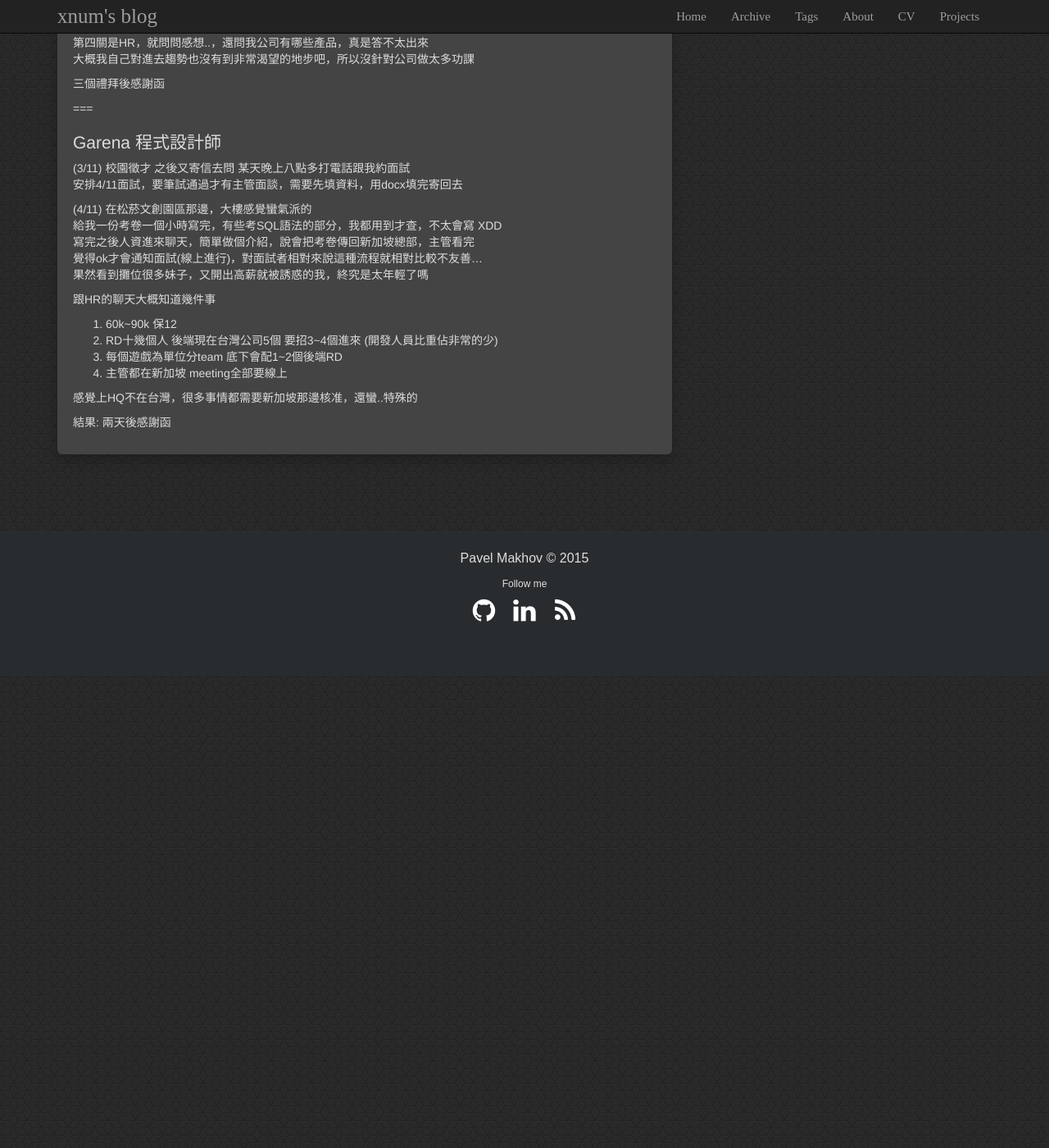
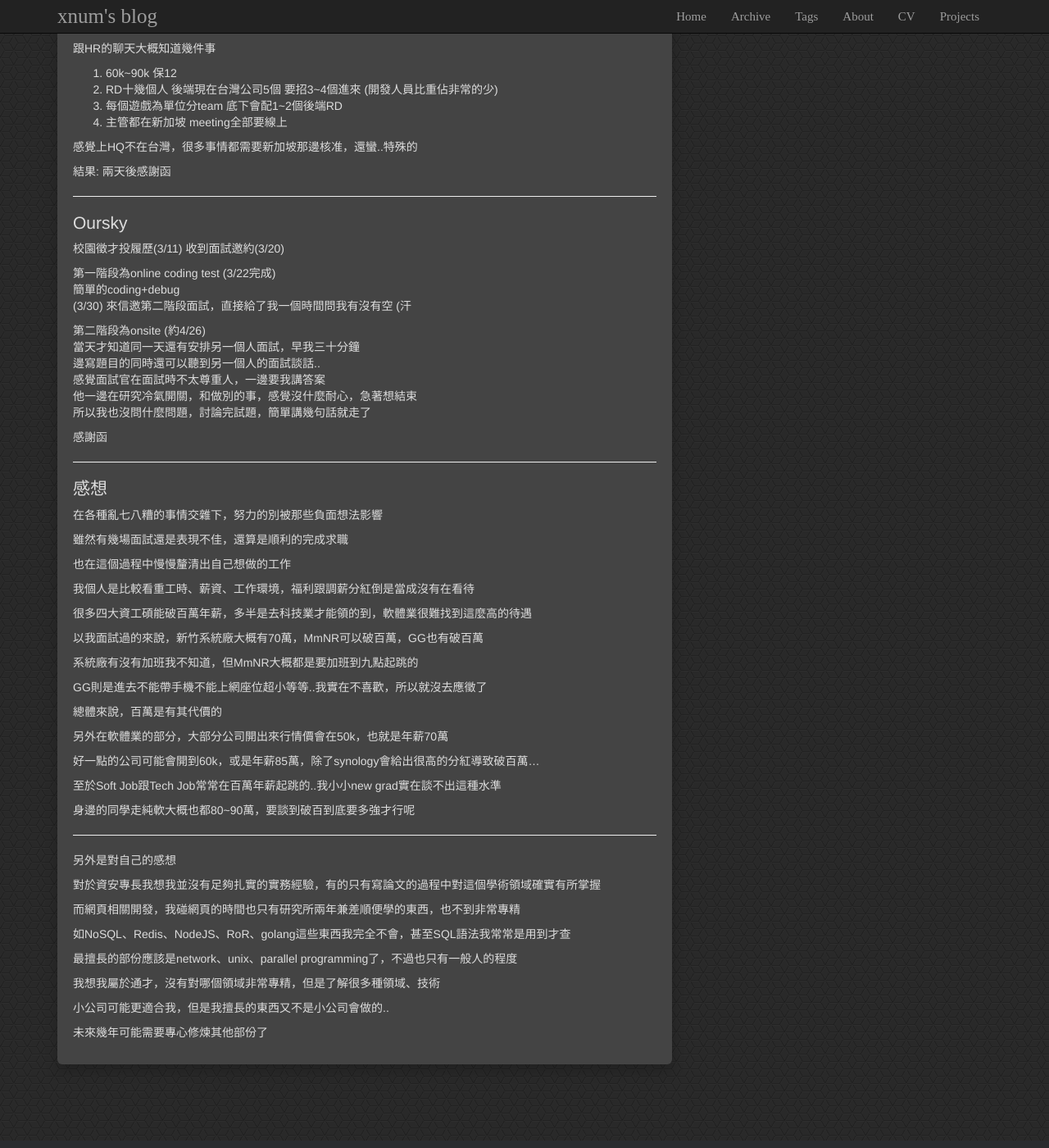
Before and after one commit to xnum/xnum.github.io, a Jekyll site: the page built from _posts/2017-05-09-find-job-4.md, in a window 1280 px wide and 1400 px high, scrolled down 3817 px. Shown: the whole window at 82% size. Built offline with Jekyll 4.4.1, drawn with Linux system fonts in a browser that asks for light colours; nearby versions of some CDN libraries; library files that are not in the unit come from our copies; before the commit the page ends 4641 px from its top, so only the background shows below that; some of the changed text lies outside the part shown.

Commit message:
Update 2017-05-09-find-job-4.md

```diff
--- a/_posts/2017-05-09-find-job-4.md
+++ b/_posts/2017-05-09-find-job-4.md
@@ -4,9 +4,11 @@
 tags: 求職
 ---
 
-這篇文章在三月就已經陸續建構，在全部面試完才一次公佈
+這篇文章在三月就已經陸續紀錄，在全部面試完才一次公佈
 
-最後總共投了16間，去掉我決定去的那間，跟KKBOX太晚才來找我，直接回絕之外，下面一共14間
+最後總共投了16間，去掉我決定去的那間，跟KKBOX太晚才來找我，只好婉拒
+
+下面一共14間
 
 ---
 
@@ -17,6 +19,22 @@
 - MixerBox: Backend Trainee Program (好像已經徵滿了)
 - Skymizer: System software engineer
 - TitanSoft
+
+---
+
+## 尊博 軟體工程師
+
+內推 所以只面了RD主管，一共三位
+
+徵才上寫skills為C++、C#、Uinty3D，不過主管說人資都沒更新內容，
+後端實際上code都用node.js和java(spring)開發了。
+有開始把業務推展到手機平板上，還會做一些直播串流，主要聚焦在中國和東南亞市場。
+簡單介紹論文，projects我有列的都問。
+
+有講到說博弈業算性質比較特殊的，要真的有興趣再跳進來做
+我是當一般的軟體業..，不過因為也很早面試，所以請人資5~6月再聯絡我
+
+口頭offer 但沒談到薪資範圍
 
 ---
 
@@ -59,7 +77,7 @@
 
 口頭offer get
 
-===
+---
 
 ## 明泰科技 無線寬頻 軟韌體研發工程師
 
@@ -74,13 +92,14 @@
 產品賣給電信商，工時正常，待遇達不到我的期望，但是福利各方面不錯
 
 最後一關是人資，提了福利，我給人資的答案是五六月快畢業時有興趣會再連絡公司。
-待遇為行情價，感覺他們收人標準是只要英文ok+會寫code
+
+待遇極限是51k保14，感覺他們收人標準是只要英文ok+會寫code
 
 從一點半進去到面試結束共約花兩小時。
 
 口頭 offer
 
-===
+---
 
 ## MTK Linux/RTOS軟體工程師
 
@@ -116,23 +135,7 @@
 
 無聲卡
 
-===
-
-## 尊博 軟體工程師
-
-內推 所以只面了RD主管，一共三位
-
-徵才上寫skills為C++、C#、Uinty3D，不過主管說人資都沒更新內容，
-後端實際上code都用node.js和java(spring)開發了。
-有開始把業務推展到手機平板上，還會做一些直播串流，主要聚焦在中國和東南亞市場。
-簡單介紹論文，projects我有列的都問。
-
-有講到說博弈業算性質比較特殊的，要真的有興趣再跳進來做
-我是當一般的軟體業..，不過因為也很早面試，所以請人資5~6月再聯絡我
-
-口頭offer
-
-===
+---
 
 ## Appier Backend or System Engineer
 
@@ -197,7 +181,7 @@
 結果他們還是堅持要五月底才能做決定
 時程問題之下，最後還是發給我感謝函了
 
-===
+---
 
 ## 趨勢科技
 
@@ -211,15 +195,18 @@
 第二關是主管面談，都是core tech部門，只是做不同領域(web, file, mail)
 大概就簡單聊聊經歷，有提到我們老師跟LAB
 好像我做的跟這些都比較沒相關，因為我也是誤打誤撞進去的XD
-這天剛好狀況比較差，表現上都卡卡的，自評應該是蠻糟
-第三關也是主管面談，又換不同領域的(病毒、威脅)，就比較有調整過來了..
+第三關也是主管面談，又換不同領域的(病毒、威脅)
 主要這兩關都偏向在問經歷跟技術，人格特質和個性比較少問到
 第四關是HR，就問問感想..，還問我公司有哪些產品，真是答不太出來
 大概我自己對進去趨勢也沒有到非常渴望的地步吧，所以沒針對公司做太多功課
 
+其實我覺得這天我是去玩的，中午揪morris去龍山寺，還跟他聊了點天
+要說聽到某些感情上的消息，完全沒有影響絕對是騙人的
+面試完之後又去找他吃了晚餐，順便聊了點其他東西
+
 三個禮拜後感謝函
 
-===
+---
 
 ## Garena 程式設計師
 
@@ -233,6 +220,7 @@
 果然看到攤位很多妹子，又開出高薪就被誘惑的我，終究是太年輕了嗎
 
 跟HR的聊天大概知道幾件事
+
 1. 60k~90k 保12
 2. RD十幾個人 後端現在台灣公司5個 要招3~4個進來 (開發人員比重佔非常的少)
 3. 每個遊戲為單位分team 底下會配1~2個後端RD
@@ -241,3 +229,70 @@
 感覺上HQ不在台灣，很多事情都需要新加坡那邊核准，還蠻..特殊的
 
 結果: 兩天後感謝函
+
+---
+
+## Oursky
+
+校園徵才投履歷(3/11) 收到面試邀約(3/20)
+
+第一階段為online coding test (3/22完成)
+簡單的coding+debug
+(3/30) 來信邀第二階段面試，直接給了我一個時間問我有沒有空 (汗
+
+第二階段為onsite (約4/26)
+當天才知道同一天還有安排另一個人面試，早我三十分鐘
+邊寫題目的同時還可以聽到另一個人的面試談話..
+感覺面試官在面試時不太尊重人，一邊要我講答案
+他一邊在研究冷氣開關，和做別的事，感覺沒什麼耐心，急著想結束
+所以我也沒問什麼問題，討論完試題，簡單講幾句話就走了
+
+感謝函
+
+---
+
+## 感想
+
+在各種亂七八糟的事情交雜下，努力的別被那些負面想法影響
+
+雖然有幾場面試還是表現不佳，還算是順利的完成求職
+
+也在這個過程中慢慢釐清出自己想做的工作
+
+我個人是比較看重工時、薪資、工作環境，福利跟調薪分紅倒是當成沒有在看待
+
+很多四大資工碩能破百萬年薪，多半是去科技業才能領的到，軟體業很難找到這麼高的待遇
+
+以我面試過的來說，新竹系統廠大概有70萬，MmNR可以破百萬，GG也有破百萬
+
+系統廠有沒有加班我不知道，但MmNR大概都是要加班到九點起跳的
+
+GG則是進去不能帶手機不能上網座位超小等等..我實在不喜歡，所以就沒去應徵了
+
+總體來說，百萬是有其代價的
+
+另外在軟體業的部分，大部分公司開出來行情價會在50k，也就是年薪70萬
+
+好一點的公司可能會開到60k，或是年薪85萬，除了synology會給出很高的分紅導致破百萬...
+
+至於Soft Job跟Tech Job常常在百萬年薪起跳的..我小小new grad實在談不出這種水準
+
+身邊的同學走純軟大概也都80~90萬，要談到破百到底要多強才行呢
+
+---
+
+另外是對自己的感想
+
+對於資安專長我想我並沒有足夠扎實的實務經驗，有的只有寫論文的過程中對這個學術領域確實有所掌握
+
+而網頁相關開發，我碰網頁的時間也只有研究所兩年兼差順便學的東西，也不到非常專精
+
+如NoSQL、Redis、NodeJS、RoR、golang這些東西我完全不會，甚至SQL語法我常常是用到才查
+
+最擅長的部份應該是network、unix、parallel programming了，不過也只有一般人的程度
+
+我想我屬於通才，沒有對哪個領域非常專精，但是了解很多種領域、技術
+
+小公司可能更適合我，但是我擅長的東西又不是小公司會做的..
+
+未來幾年可能需要專心修煉其他部份了
```
Also changed, not shown: other parts of _posts/2017-05-09-find-job-4.md (+1 -20 lines).
